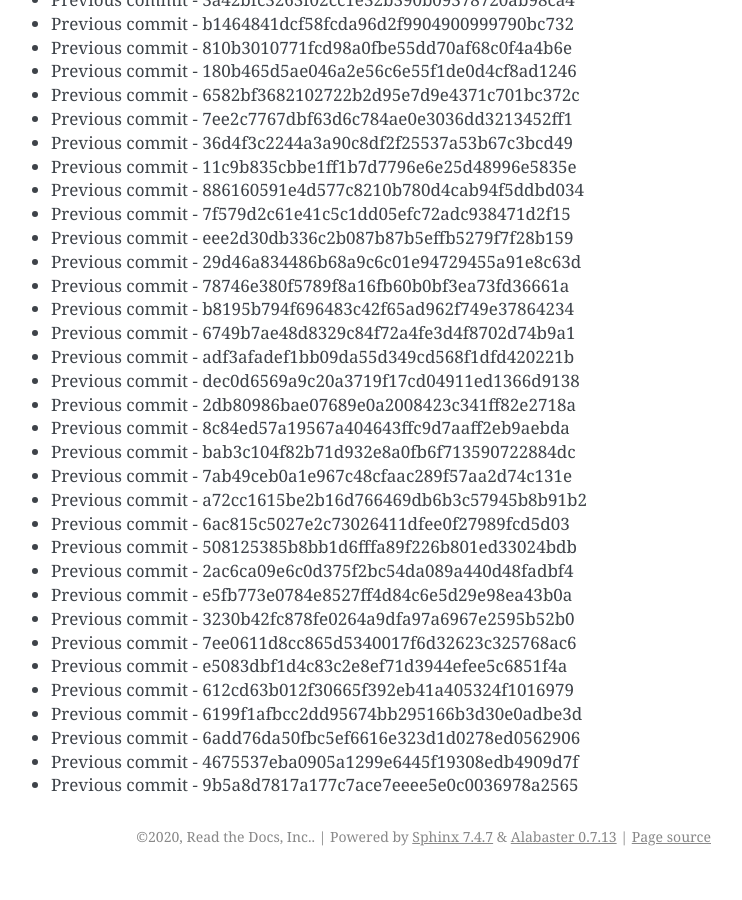
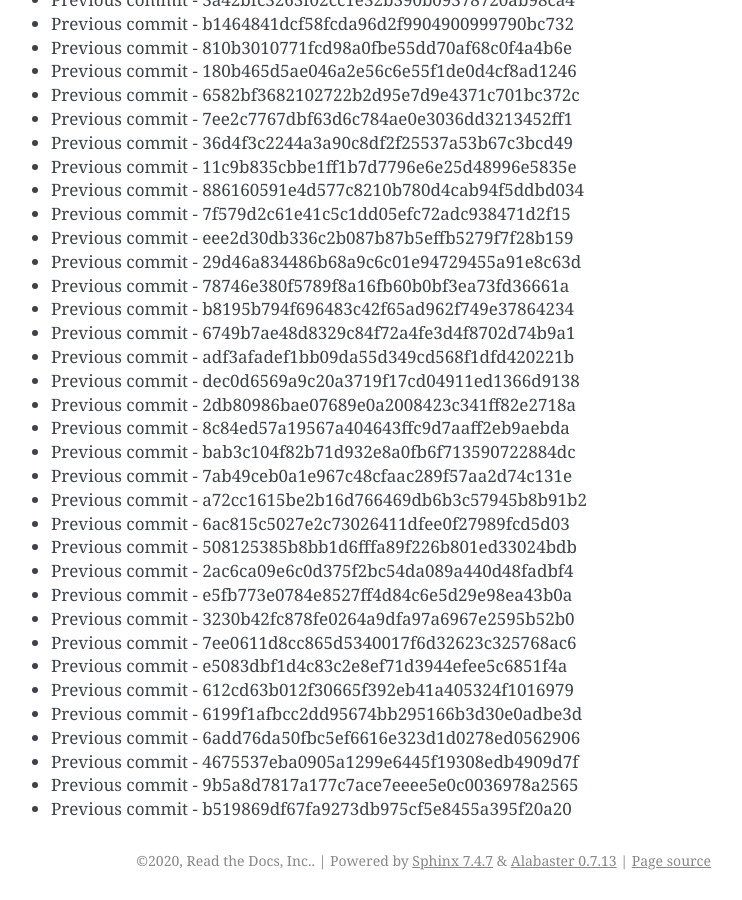
Before and after one commit to readthedocs/rtd-git-stresstest, a Sphinx documentation site: the page built from docs/updates.rst, in a window 1280 px wide and 900 px high, scrolled down 91512 px. Shown: the whole window, without its empty margins (399-1141 px from the left). Built offline with Sphinx 7.4.7, drawn with Linux system fonts in a browser that asks for light colours; before the commit the page ends 92388 px from its top, so only the background shows below that.

Commit message:
Generating commit from previous: b519869df67fa9273db975cf5e8455a395f20a20

```diff
--- a/docs/updates.rst
+++ b/docs/updates.rst
@@ -3877,3 +3877,4 @@ It can be tested for any performance characteristics.
 * Previous commit - 6add76da50fbc5ef6616e323d1d0278ed0562906
 * Previous commit - 4675537eba0905a1299e6445f19308edb4909d7f
 * Previous commit - 9b5a8d7817a177c7ace7eeee5e0c0036978a2565
+* Previous commit - b519869df67fa9273db975cf5e8455a395f20a20
```
